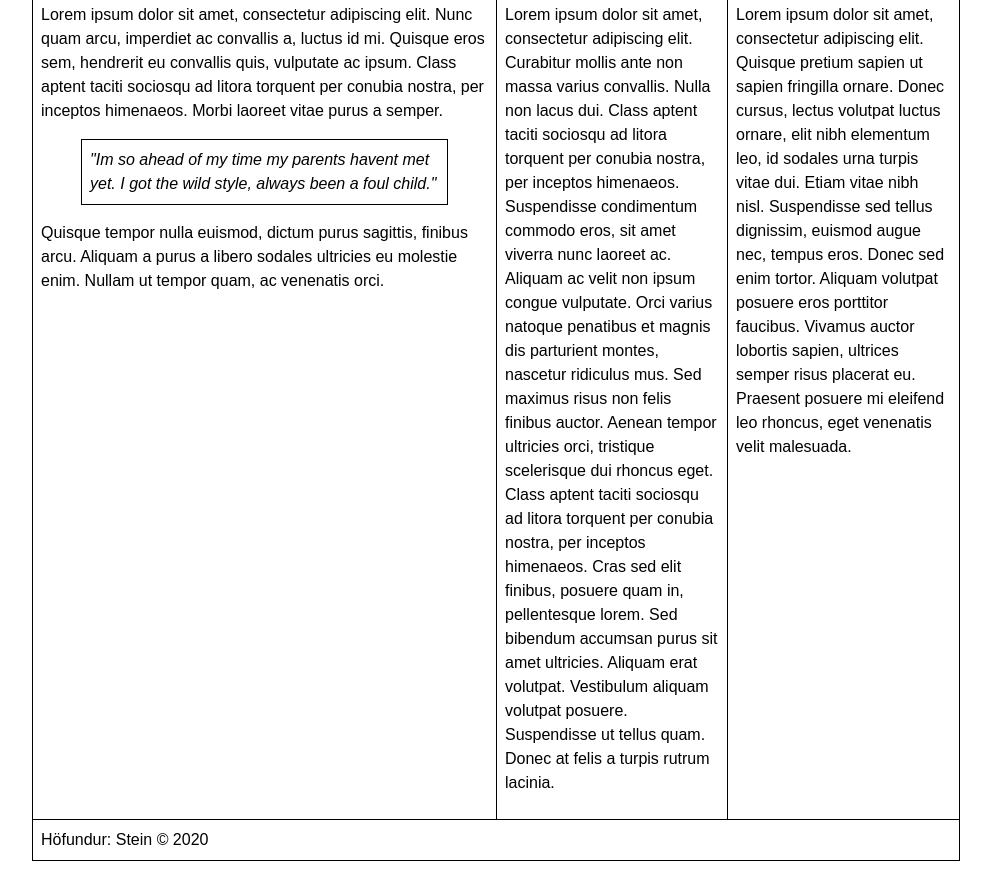
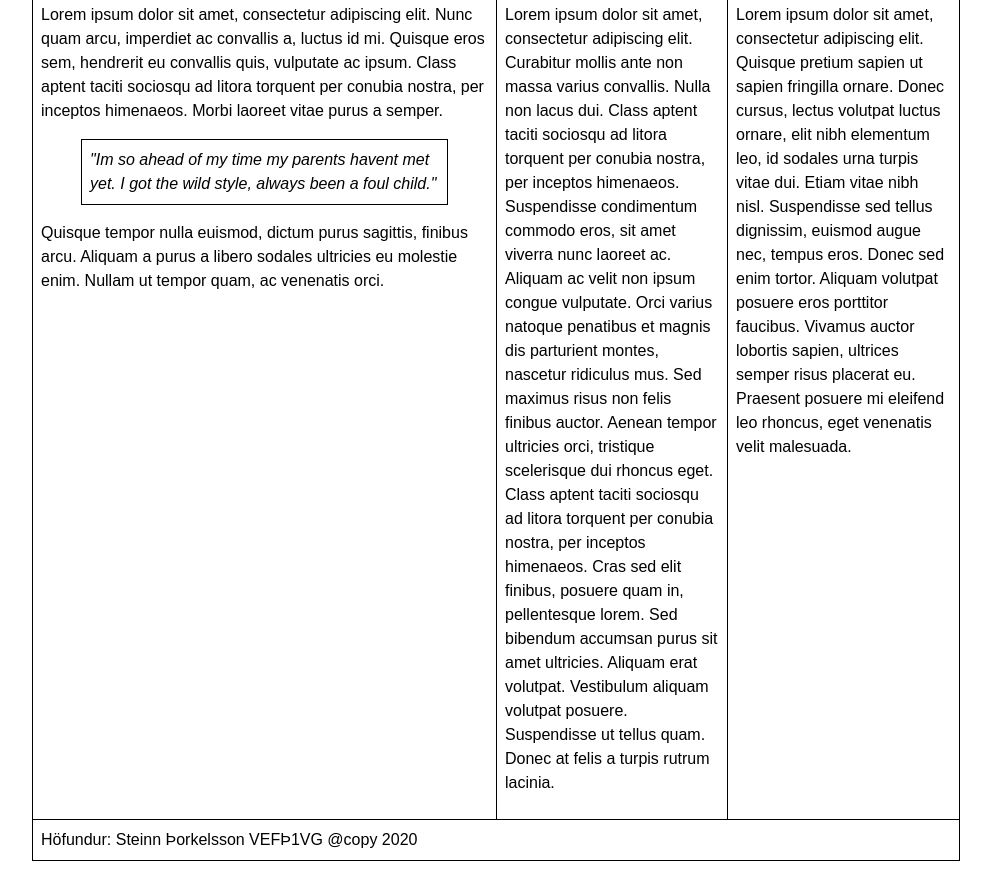
Before and after one commit to Steinsmuga/steinsmuga.github.io, a plain HTML site: page Verkefni-3cssgrid/sida2.html in a window 1280 px wide. Shown: the part 292-1169 px from the top of the page, without its empty margins (144-1135 px from the left). Drawn offline with Linux system fonts and the light colour scheme.

Commit message:
Update sida2.html

```diff
--- a/Verkefni-3cssgrid/sida2.html
+++ b/Verkefni-3cssgrid/sida2.html
@@ -63,7 +63,7 @@
                 ultricies eu molestie enim. Nullam ut tempor quam, ac venenatis orci.</p>
         </article>
     </main>
-    <footer class="footer">Höfundur: Stein &copy 2020</footer>
+    <footer class="footer">Höfundur: Steinn Þorkelsson VEFÞ1VG @copy 2020</footer>
 
 
 
```
